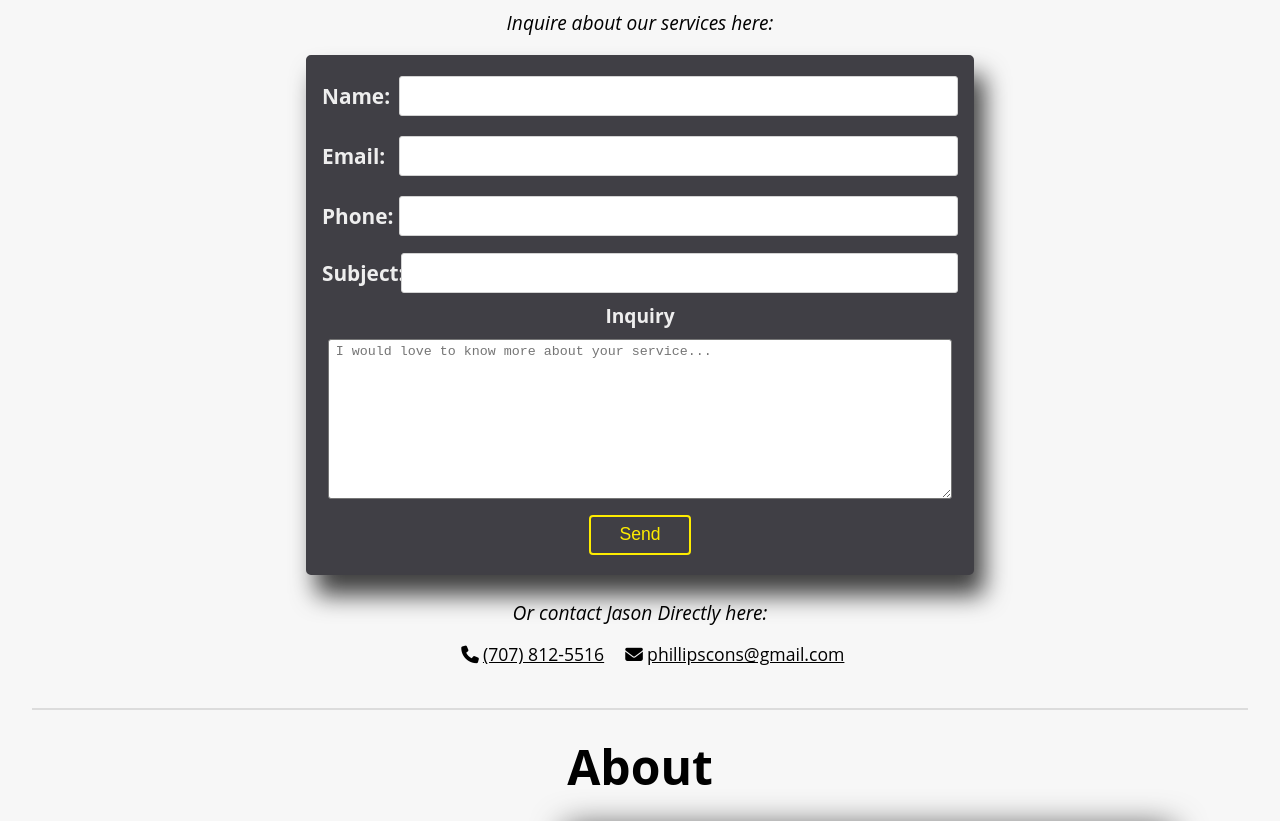
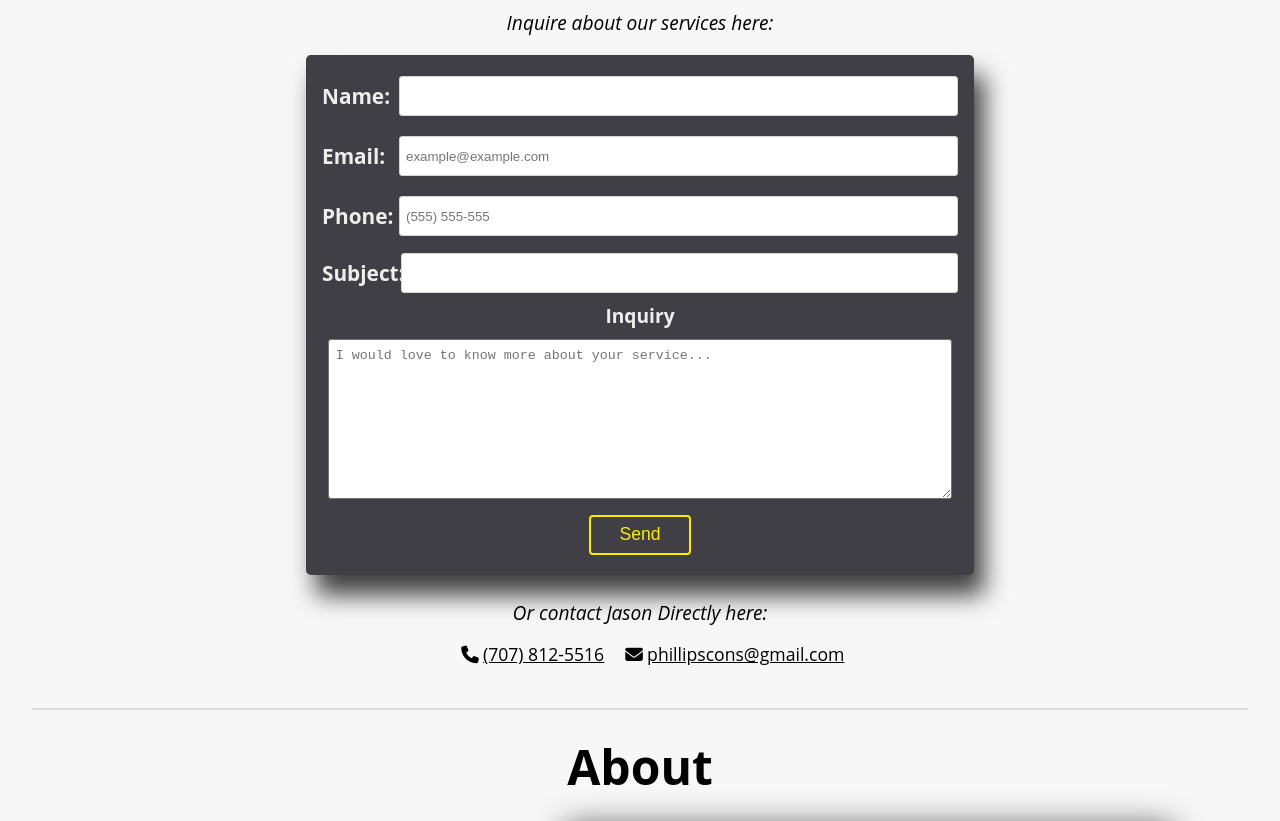
Before and after one commit to Gnola/jpconstruction, a React (Create React App) app in the folder client/: page / in a window 1280 px wide. Shown: the part 4420-5241 px from the top of the page. Built offline with nearby package versions, Linux system fonts and the light colour scheme; a web font is replaced by a local one.

Commit message:
Working on form functionality

```diff
--- a/client/src/App.css
+++ b/client/src/App.css
@@ -772,6 +772,7 @@ footer .FooterConnect #IG {
   height: 4.5vh;
   border-radius: 3px;
   border: 1px solid lightgrey;
+  padding-left: 0.7vh;
 }
 .ContactForm .ContactFormInquire span label, .ContactForm .ContactFormInfo span label {
   width: 5vw;
@@ -807,7 +808,7 @@ footer .FooterConnect #IG {
   height: 20vh;
   width: 98%;
   margin: 0 auto 1vh;
-  padding: 0.5vh 0.5vw;
+  padding: 1vh 0.5vw;
   border-radius: 3px;
 }
 .ContactForm .ContactFormButton {
--- a/client/src/components/Home/ContactLanding/Form.js
+++ b/client/src/components/Home/ContactLanding/Form.js
@@ -6,6 +6,7 @@ class Form extends Component {
   state = {
     name:'',
     email:'',
+    phone:'',
     subject:'',
     inquiry:''
   }
@@ -17,6 +18,12 @@ class Form extends Component {
   handleSubmit = (e) => {
     e.preventDefault();
     console.log(this.state);
+    // emailjs.sendForm('gmail', 'template_bOtGo3ps', e.target, 'user_m4C35RBt84FZzFDpPhTSG')
+    //   .then((result) => {
+    //       console.log(result.text);
+    //   }, (error) => {
+    //       console.log(error.text);
+    //   });
     this.setState({
       name:'',
       email:'',
@@ -31,8 +38,8 @@ class Form extends Component {
       <form id='form' className='ContactForm' onSubmit={this.handleSubmit}>
         <div className='ContactFormInfo'>
           <span><label>Name:</label> <input type='text' id='name' value={this.state.name} onChange={this.handleChange} /></span>
-          <span><label>Email:</label> <input type='email' id='email' value={this.state.email} onChange={this.handleChange} /></span>
-          <span><label>Phone:</label> <input type='phone' id='phone' value={this.state.phone} onChange={this.handleChange} /></span>
+          <span><label>Email:</label> <input type='email' id='email' placeholder='example@example.com' value={this.state.email} onChange={this.handleChange} /></span>
+          <span><label>Phone:</label> <input type='phone' id='phone' placeholder='(555) 555-555' value={this.state.phone} onChange={this.handleChange} /></span>
         </div>
         <div className='ContactFormInquire'>
           <span><label>Subject:</label> <input type='text' id='subject' placeholder={this.props.subject} value={this.state.subject} onChange={this.handleChange} /></span>
--- a/client/src/components/Home/ContactLanding/_form.scss
+++ b/client/src/components/Home/ContactLanding/_form.scss
@@ -19,6 +19,7 @@
     height: 4.5vh;
     border-radius: 3px;
     border: 1px solid lightgrey;
+    padding-left: .7vh;
 
   }
 
@@ -81,7 +82,7 @@
       height: 20vh;
       width: 98%;
       margin: 0 auto 1vh;
-      padding: .5vh .5vw;
+      padding: 1vh .5vw;
       border-radius: 3px;
     }
   } // INQUIRE //
```
Also changed, not shown: 1 other file (tests, documents, lock files or other folders).
